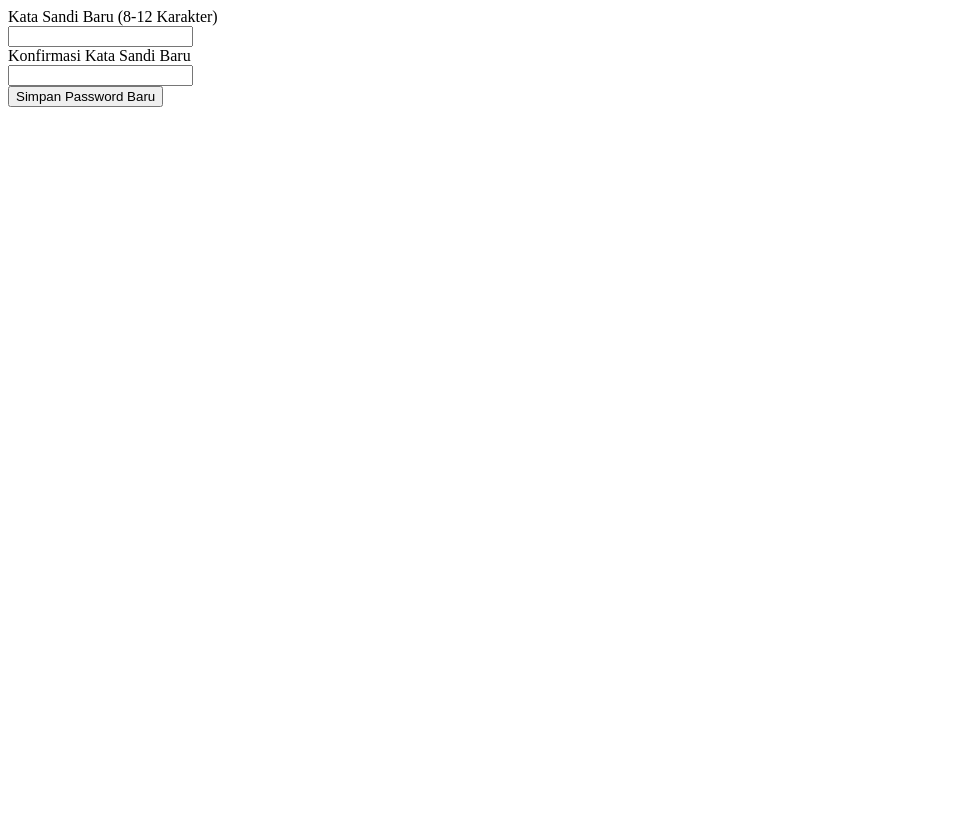
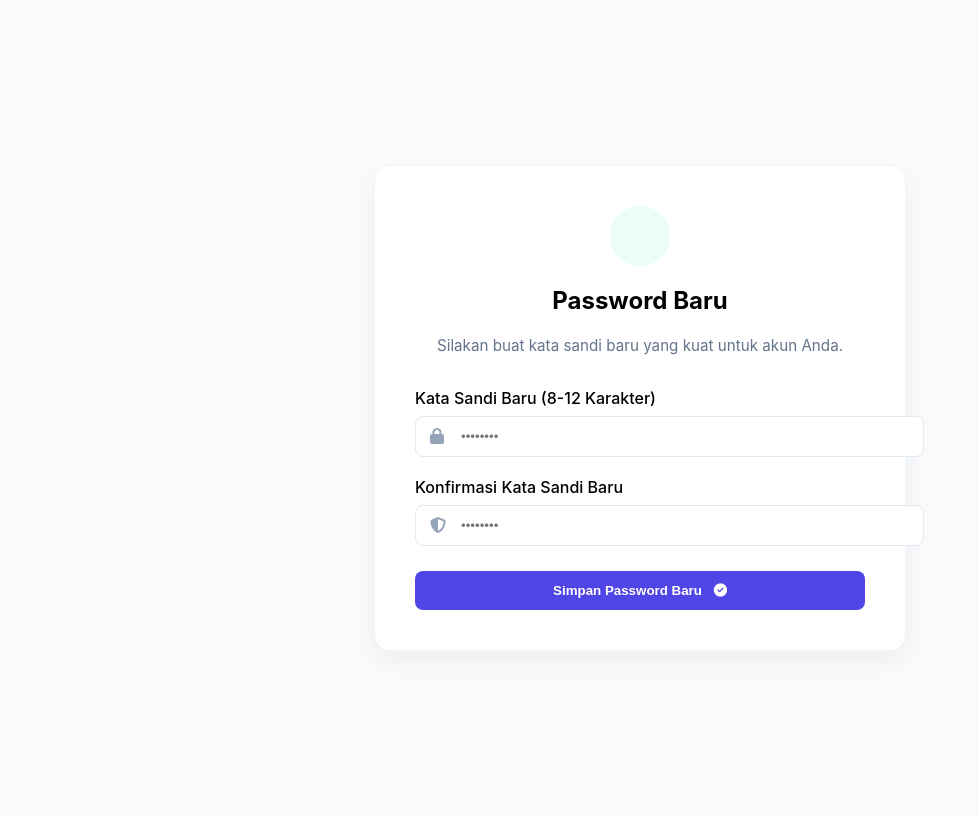
Before and after one commit to bimo-abi/PROYEK-SI-JTI, a PHP site: page /views/auth/reset_password.php in a window 1280 px wide. Shown: the whole page, without its empty margins (0-979 px from the left). Before the commit the page ends 107 px from the top, so only its background shows below. Run offline with PHP 8.4, Linux system fonts and the light colour scheme.

Commit message:
forgot password

```diff
--- a/assets/css/register.css
+++ b/assets/css/register.css
@@ -18,6 +18,45 @@
   gap: 10px;
   animation: fadeIn 0.3s ease-in;
 }
+/* Tambahan untuk halaman Lupa Password */
+.auth-page {
+  background: #f8fafc;
+  display: flex;
+  align-items: center;
+  justify-content: center;
+  min-height: 100vh;
+  font-family: "Inter", sans-serif;
+}
+
+.auth-card {
+  background: white;
+  padding: 40px;
+  border-radius: 16px;
+  box-shadow: 0 10px 25px rgba(0, 0, 0, 0.05);
+  border: 1px solid #f1f5f9;
+}
+
+.subtitle {
+  color: #64748b;
+  font-size: 0.95rem;
+  line-height: 1.5;
+}
+
+.btn-primary {
+  background: #4f46e5;
+  color: white;
+  border: none;
+  padding: 12px;
+  border-radius: 8px;
+  font-weight: 600;
+  cursor: pointer;
+  transition: all 0.3s ease;
+}
+
+.btn-primary:hover {
+  background: #4338ca;
+  transform: translateY(-1px);
+}
 
 @keyframes fadeIn {
   from {
--- a/views/auth/reset_password.php
+++ b/views/auth/reset_password.php
@@ -1,34 +1,97 @@
+<!DOCTYPE html>
+<html lang="id">
+<head>
+    <meta charset="UTF-8">
+    <meta name="viewport" content="width=device-width, initial-scale=1.0">
+    <title>Reset Password - SI-JTI</title>
+    <link rel="stylesheet" href="../../assets/css/register.css">
+    <link rel="stylesheet" href="https://cdnjs.cloudflare.com/ajax/libs/font-awesome/6.4.0/css/all.min.css">
+    <style>
+        .auth-page {
+            background: #f8fafc;
+            display: flex;
+            align-items: center;
+            justify-content: center;
+            min-height: 100vh;
+            font-family: 'Inter', sans-serif;
+        }
+        .auth-card {
+            background: white;
+            padding: 40px;
+            border-radius: 16px;
+            box-shadow: 0 10px 25px rgba(0, 0, 0, 0.05);
+            border: 1px solid #f1f5f9;
+            width: 100%;
+            max-width: 450px;
+        }
+        .icon-circle {
+            background: #ecfdf5;
+            color: #10b981;
+            width: 60px; height: 60px;
+            border-radius: 50%;
+            display: flex;
+            align-items: center;
+            justify-content: center;
+            margin: 0 auto 15px;
+            font-size: 24px;
+        }
+    </style>
+</head>
+<body class="auth-page">
+    <div class="auth-card">
+        <div class="auth-header" style="text-align: center; margin-bottom: 30px;">
+            <div class="icon-circle">
+                <i class="fas fa-shield-check"></i>
+            </div>
+            <h2>Password Baru</h2>
+            <p class="subtitle">Silakan buat kata sandi baru yang kuat untuk akun Anda.</p>
+        </div>
+
         <?php
         $token = $_GET['token'] ?? '';
         ?>
+
         <form action="../../process/auth_process.php?action=simpan_password_baru" method="POST">
             <input type="hidden" name="token" value="<?= htmlspecialchars($token) ?>">
 
             <?php if (isset($_GET['error'])): ?>
-        <div class="alert-danger">
+                <div class="alert-danger" style="margin-bottom: 20px; padding: 12px; border-radius: 8px; background: #fff5f5; color: #e03131; border-left: 4px solid #e03131; display: flex; align-items: center; gap: 10px;">
                     <i class="fas fa-exclamation-triangle"></i>
+                    <span style="font-size: 0.9rem;">
                         <?php
                         if ($_GET['error'] == 'password') echo "Konfirmasi password tidak sesuai.";
                         else if ($_GET['error'] == 'password_length') echo "Kata sandi harus 8-12 karakter.";
                         ?>
+                    </span>
                 </div>
             <?php endif; ?>
 
-    <div class="form-group">
-        <label>Kata Sandi Baru (8-12 Karakter)</label>
-        <div class="input-wrapper">
-            <i class="fas fa-lock"></i>
-            <input type="password" name="password" minlength="8" maxlength="12" required>
+            <div class="form-group" style="margin-bottom: 20px;">
+                <label style="display: block; margin-bottom: 8px; font-weight: 500;">Kata Sandi Baru (8-12 Karakter)</label>
+                <div class="input-wrapper" style="position: relative;">
+                    <i class="fas fa-lock" style="position: absolute; left: 15px; top: 50%; transform: translateY(-50%); color: #94a3b8;"></i>
+                    <input type="password" name="password"
+                           placeholder="••••••••"
+                           style="width: 100%; padding: 12px 12px 12px 45px; border: 1px solid #e2e8f0; border-radius: 8px;"
+                           minlength="8" maxlength="12" required>
                 </div>
             </div>
 
-    <div class="form-group">
-        <label>Konfirmasi Kata Sandi Baru</label>
-        <div class="input-wrapper">
-            <i class="fas fa-shield-halved"></i>
-            <input type="password" name="confirm_password" minlength="8" maxlength="12" required>
+            <div class="form-group" style="margin-bottom: 25px;">
+                <label style="display: block; margin-bottom: 8px; font-weight: 500;">Konfirmasi Kata Sandi Baru</label>
+                <div class="input-wrapper" style="position: relative;">
+                    <i class="fas fa-shield-halved" style="position: absolute; left: 15px; top: 50%; transform: translateY(-50%); color: #94a3b8;"></i>
+                    <input type="password" name="confirm_password"
+                           placeholder="••••••••"
+                           style="width: 100%; padding: 12px 12px 12px 45px; border: 1px solid #e2e8f0; border-radius: 8px;"
+                           minlength="8" maxlength="12" required>
                 </div>
             </div>
 
-    <button type="submit" class="btn-primary">Simpan Password Baru</button>
+            <button type="submit" class="btn-primary" style="width: 100%; padding: 12px; background: #4f46e5; color: white; border: none; border-radius: 8px; font-weight: 600; cursor: pointer; transition: 0.3s;">
+                Simpan Password Baru <i class="fas fa-check-circle" style="margin-left: 8px;"></i>
+            </button>
         </form>
+    </div>
+</body>
+</html>
```
Also changed, not shown: views/auth/lupa_password.php (+30 -7 lines). Lines whose indentation alone changed are shown as unchanged.
